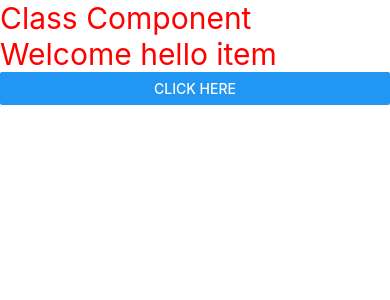
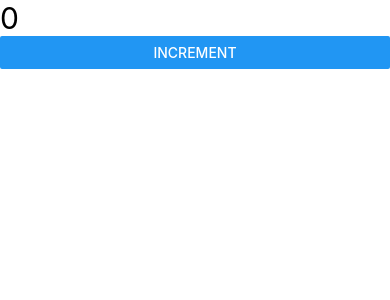
Before and after one commit to opsingh861/first-react-native-app, a React Native app: screen / in a window 390 px wide. Shown: the top 300 px of the page. Built offline with nearby package versions, Linux system fonts and the light colour scheme.

Commit message:
useEffect and componentDidMount

```diff
--- a/App.js
+++ b/App.js
@@ -1,14 +1,20 @@
 
-import React from 'react';
-import { View, Text, StyleSheet, SectionList } from 'react-native';
-import ClassComponent from './ClassComponent';
+import React, { useEffect, useState } from 'react';
+import { View, Text, StyleSheet, SectionList, Button } from 'react-native';
+
 
 const App = () => {
-const name = "hello";
-const item = "item";
+  const [count, setCount] = useState(0);
+  // useEffect(() => {
+  //   console.warn("hello") // this will run after every render including the updation of the state
+  // })
+  // useEffect(() => {
+  //   console.warn("hello") // this will run only once after the first render
+  // }, []) // this is the dependency array, if we pass an empty array then it will run only once after the first render, we call it as componentDidMount
   return (
     <View>
-      <ClassComponent name={name} item = {item} /> {/* in this props name should be same as variable */}
+      <Text style={{ fontSize: 30 }}>{count}</Text>
+      <Button title='Increment' onPress={() => setCount(count + 1)} />
     </View>
   );
 };
```
